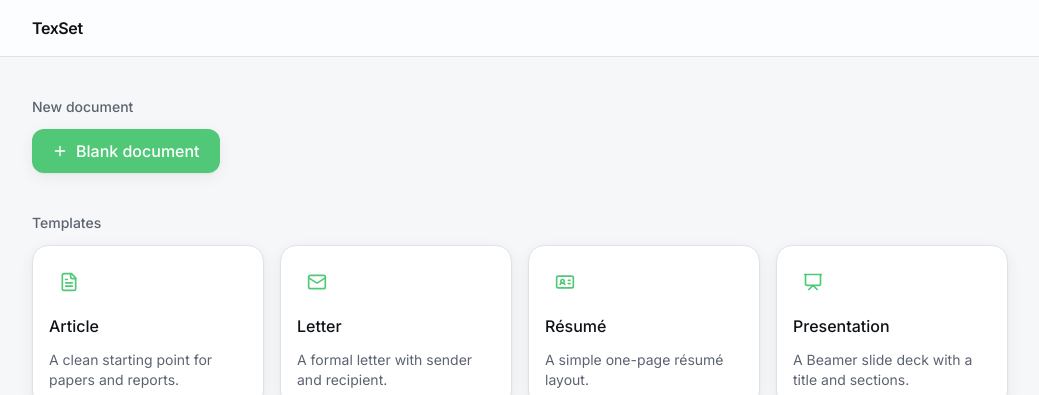
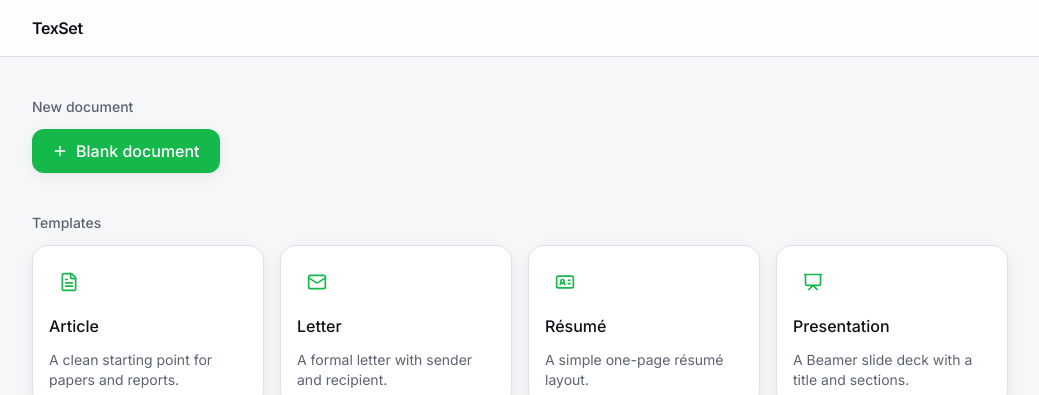
Before and after one commit to TexSet/texset, a Next.js app: page / in a window 1280 px wide. Shown: the top 395 px of the page, without its empty margins (120-1159 px from the left). Built offline with nearby package versions, Linux system fonts and the light colour scheme; no server answers; the database is empty.

Commit message:
design: stronger engine accent colors
Bumps the LaTeX accent to a punchier green (#14B84B) and sets the Typst accent to
#007AFF for more contrast. Adds a warning color used when a document compiles but
still has errors.

```diff
--- a/src/app/globals.css
+++ b/src/app/globals.css
@@ -14,12 +14,13 @@
   --color-text: 15 18 23;
   --color-text-muted: 92 99 112;
 
-  /* default accent is the LaTeX green (#50C878) */
-  --color-accent: 80 200 120;
+  /* default accent is the LaTeX green (#14B84B) */
+  --color-accent: 20 184 75;
   --color-accent-fg: 255 255 255;
-  --color-accent-soft: 224 245 233;
+  --color-accent-soft: 222 246 230;
 
   --color-danger: 225 76 76;
+  --color-warning: 217 119 6;
 
   --font-sans: "Inter", system-ui, sans-serif;
   --font-mono: "JetBrains Mono", ui-monospace, monospace;
@@ -28,14 +29,14 @@
 /* Per-engine accent. Set data-engine on a wrapper and everything tinted with
    the accent token follows along. Typst lands here in a later version. */
 [data-engine="latex"] {
-  --color-accent: 80 200 120;
-  --color-accent-soft: 224 245 233;
+  --color-accent: 20 184 75;
+  --color-accent-soft: 222 246 230;
 }
 
 [data-engine="typst"] {
-  /* placeholder blue until Typst support arrives */
-  --color-accent: 56 152 236;
-  --color-accent-soft: 222 238 252;
+  /* ready for when Typst support arrives */
+  --color-accent: 0 122 255;
+  --color-accent-soft: 220 235 255;
 }
 
 /* Dark theme tokens live here once we ship dark mode. Toggling will be a matter
--- a/tailwind.config.ts
+++ b/tailwind.config.ts
@@ -27,6 +27,7 @@ const config: Config = {
           soft: withAlpha("--color-accent-soft"),
         },
         danger: withAlpha("--color-danger"),
+        warning: withAlpha("--color-warning"),
       },
       fontFamily: {
         sans: ["var(--font-sans)", "system-ui", "sans-serif"],
```
